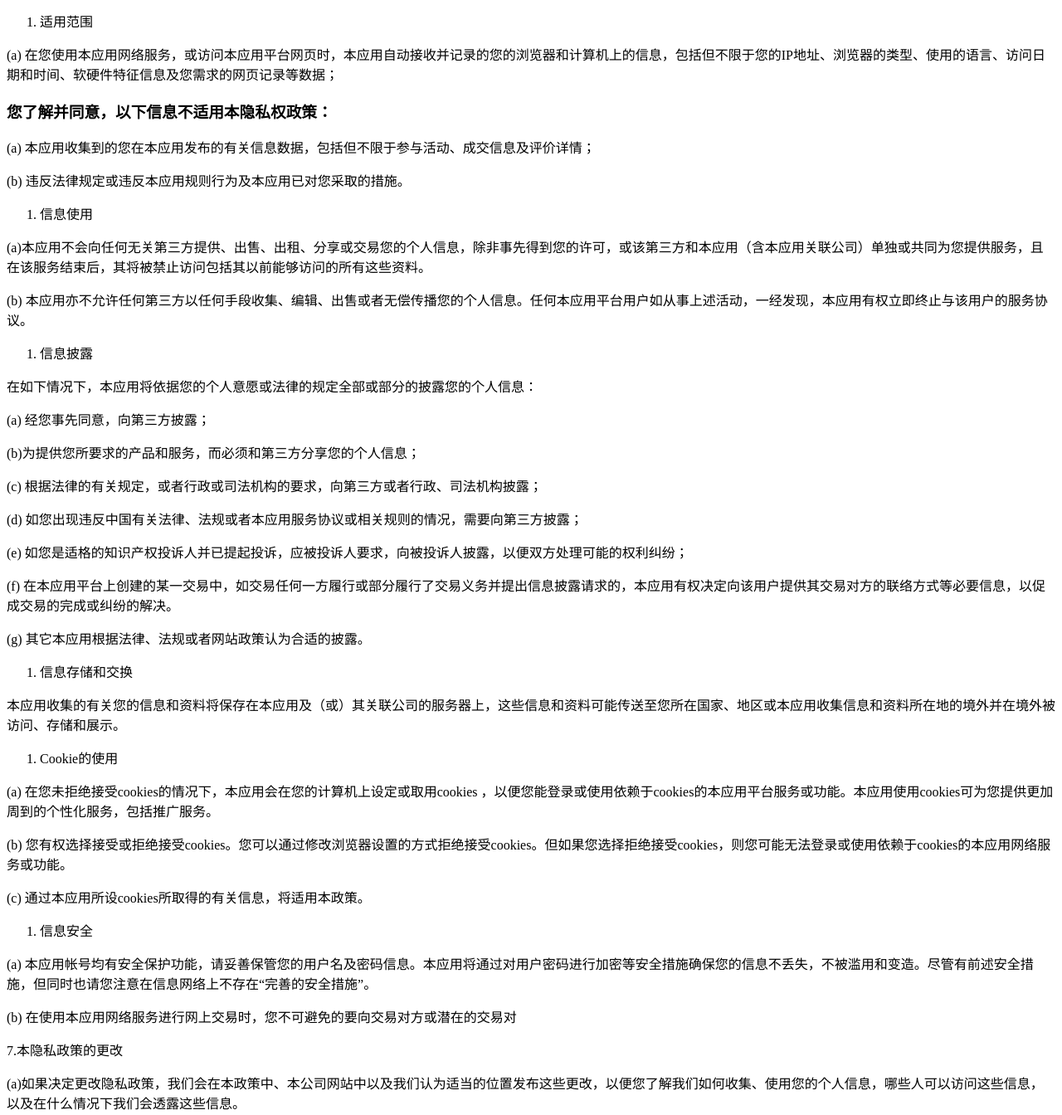
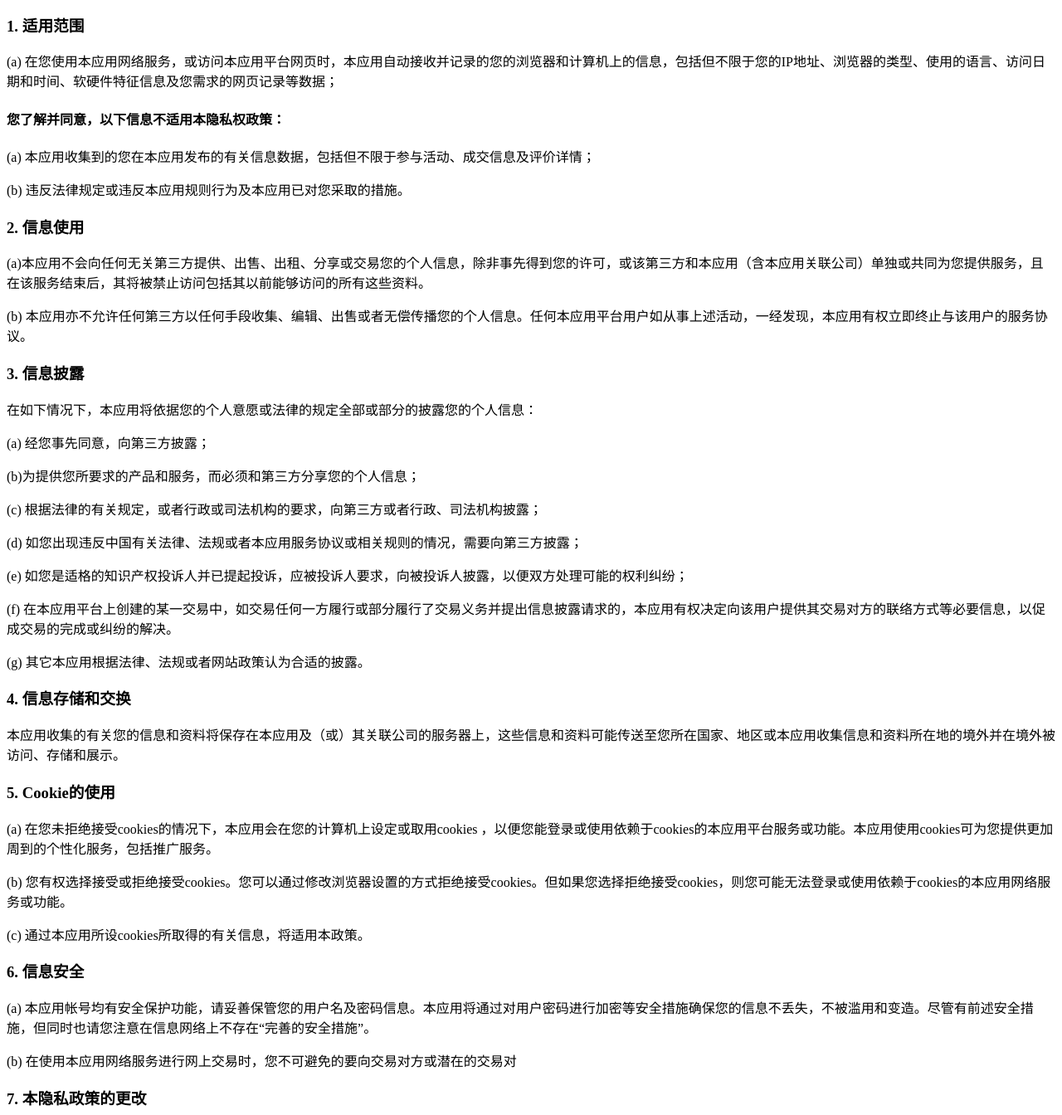
Before and after one commit to atomgame/atomgame.github.io, a plain HTML site: page index.html in a window 1280 px wide. Shown: the part 164-1508 px from the top of the page at 83% size. Drawn offline with Linux system fonts and the light colour scheme.

Commit message:
Update index.html

```diff
--- a/index.html
+++ b/index.html
@@ -18,29 +18,24 @@
 
 <p>本应用尊重并保护所有使用服务用户的个人隐私权。为了给您提供更准确、更有个性化的服务，本应用会按照本隐私权政策的规定使用和披露您的个人信息。但本应用将以高度的勤勉、审慎义务对待这些信息。除本隐私权政策另有规定外，在未征得您事先许可的情况下，本应用不会将这些信息对外披露或向第三方提供。本应用会不时更新本隐私权政策。 您在同意本应用服务使用协议之时，即视为您已经同意本隐私权政策全部内容。本隐私权政策属于本应用服务使用协议不可分割的一部分。</p>
 
-<ol>
-  <li>适用范围</li>
-</ol>
+<h3>1. 适用范围 </h3>
 
 <p>(a) 在您使用本应用网络服务，或访问本应用平台网页时，本应用自动接收并记录的您的浏览器和计算机上的信息，包括但不限于您的IP地址、浏览器的类型、使用的语言、访问日期和时间、软硬件特征信息及您需求的网页记录等数据；</p>
 
-<h3 id="您了解并同意以下信息不适用本隐私权政策">您了解并同意，以下信息不适用本隐私权政策：</h3>
+<h4 id="您了解并同意以下信息不适用本隐私权政策">您了解并同意，以下信息不适用本隐私权政策：</h4>
 
 <p>(a) 本应用收集到的您在本应用发布的有关信息数据，包括但不限于参与活动、成交信息及评价详情；</p>
 
 <p>(b) 违反法律规定或违反本应用规则行为及本应用已对您采取的措施。</p>
 
-<ol>
-  <li>信息使用</li>
-</ol>
+<h3>2. 信息使用 </h3>
 
 <p>(a)本应用不会向任何无关第三方提供、出售、出租、分享或交易您的个人信息，除非事先得到您的许可，或该第三方和本应用（含本应用关联公司）单独或共同为您提供服务，且在该服务结束后，其将被禁止访问包括其以前能够访问的所有这些资料。</p>
 
 <p>(b) 本应用亦不允许任何第三方以任何手段收集、编辑、出售或者无偿传播您的个人信息。任何本应用平台用户如从事上述活动，一经发现，本应用有权立即终止与该用户的服务协议。</p>
 
-<ol>
-  <li>信息披露</li>
-</ol>
+
+      <h3>3. 信息披露 </h3>
 
 <p>在如下情况下，本应用将依据您的个人意愿或法律的规定全部或部分的披露您的个人信息：</p>
 
@@ -58,15 +53,12 @@
 
 <p>(g) 其它本应用根据法律、法规或者网站政策认为合适的披露。</p>
 
-<ol>
-  <li>信息存储和交换</li>
-</ol>
+
+ <h3>4. 信息存储和交换 </h3>
 
 <p>本应用收集的有关您的信息和资料将保存在本应用及（或）其关联公司的服务器上，这些信息和资料可能传送至您所在国家、地区或本应用收集信息和资料所在地的境外并在境外被访问、存储和展示。</p>
 
-<ol>
-  <li>Cookie的使用</li>
-</ol>
+ <h3>5. Cookie的使用 </h3>
 
 <p>(a) 在您未拒绝接受cookies的情况下，本应用会在您的计算机上设定或取用cookies ，以便您能登录或使用依赖于cookies的本应用平台服务或功能。本应用使用cookies可为您提供更加周到的个性化服务，包括推广服务。</p>
 
@@ -74,15 +66,14 @@
 
 <p>(c) 通过本应用所设cookies所取得的有关信息，将适用本政策。</p>
 
-<ol>
-  <li>信息安全</li>
-</ol>
+
+  <h3>6. 信息安全 </h3>
 
 <p>(a) 本应用帐号均有安全保护功能，请妥善保管您的用户名及密码信息。本应用将通过对用户密码进行加密等安全措施确保您的信息不丢失，不被滥用和变造。尽管有前述安全措施，但同时也请您注意在信息网络上不存在“完善的安全措施”。</p>
 
 <p>(b) 在使用本应用网络服务进行网上交易时，您不可避免的要向交易对方或潜在的交易对</p>
 
-<p>7.本隐私政策的更改</p>
+<h3>7. 本隐私政策的更改 </h3>
 
 <p>(a)如果决定更改隐私政策，我们会在本政策中、本公司网站中以及我们认为适当的位置发布这些更改，以便您了解我们如何收集、使用您的个人信息，哪些人可以访问这些信息，以及在什么情况下我们会透露这些信息。</p>
 
```
